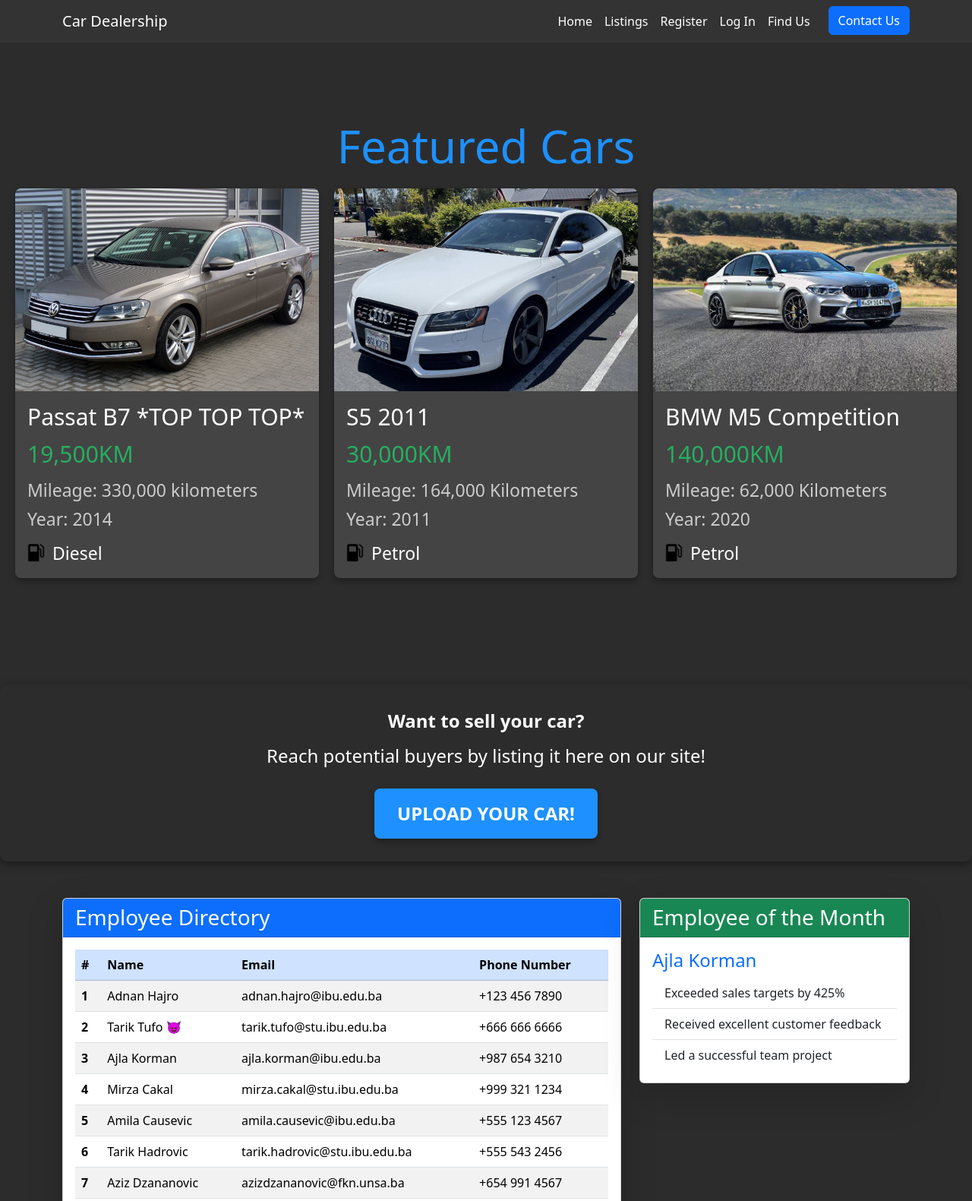
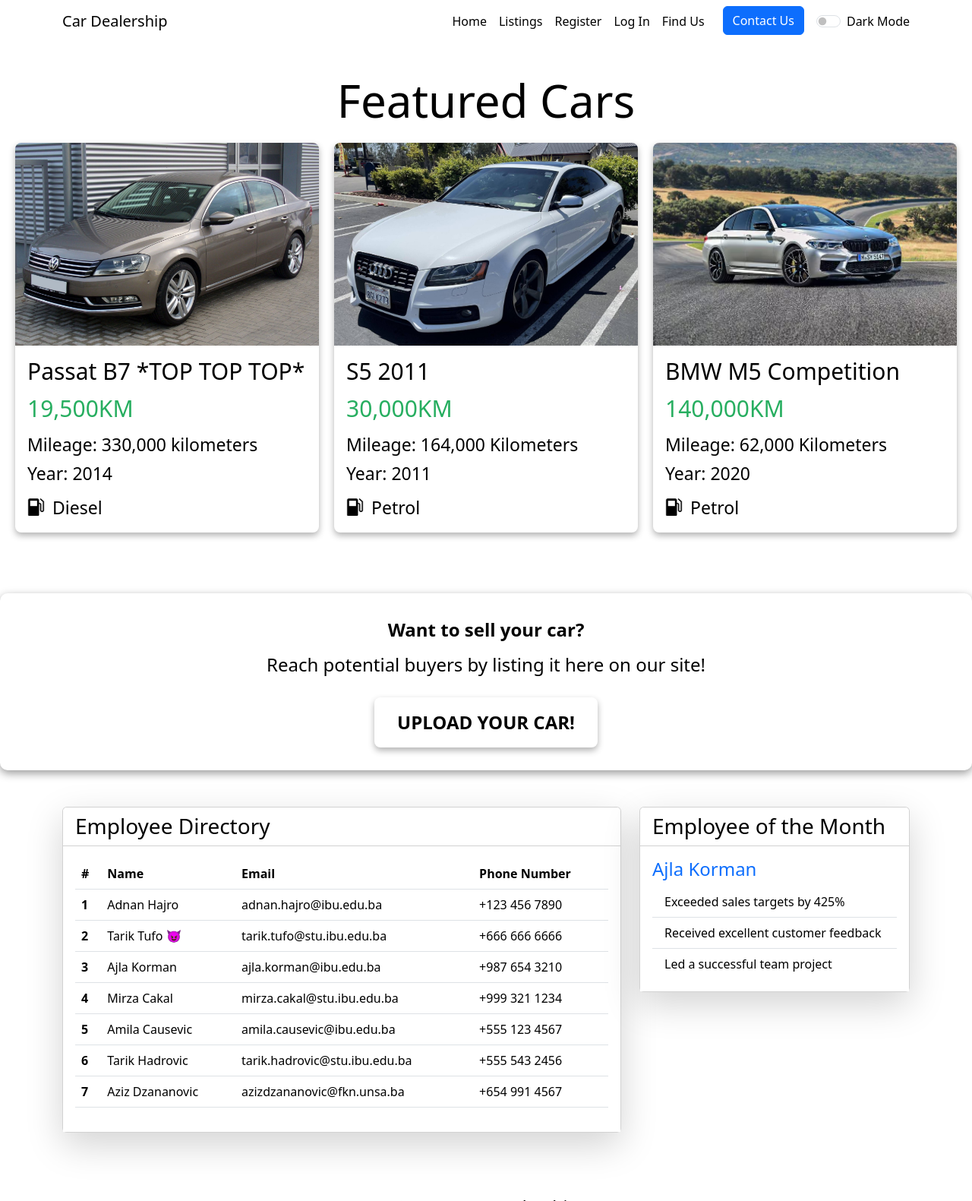
Before and after one commit to Dilfa33/CarSellingWebsite, a website: page index.html in a window 1280 px wide. Shown: the top 1581 px of the page at 76% size. Drawn offline with nearby package versions, Linux system fonts and the light colour scheme.

Commit message:
Added a theme switcher

```diff
--- a/index.html
+++ b/index.html
@@ -1,16 +1,18 @@
 <!DOCTYPE html>
-<html lang="en">
+<html lang="en" data-theme="light">
 <head>
     <meta charset="UTF-8">
     <meta name="viewport" content="width=device-width, initial-scale=1.0">
     <title>Car Dealership | Home</title>
     <link rel="stylesheet" href="style.css">
+    <script src="theme_switcher.js" defer></script>
 
     <!-- Bootstrap 5 CDN -->
     <link href="https://cdn.jsdelivr.net/npm/bootstrap@5.3.0-alpha1/dist/css/bootstrap.min.css" rel="stylesheet">
 
 </head>
-<body style="background-color: #2C2C2C;">
+<body style="background-color: var(--background-color);">
+
 
 <!-- Navbar -->
 <nav class="navbar navbar-expand-lg">
@@ -30,6 +32,14 @@
                     <button type="button" class="btn btn-primary ms-lg-3" data-bs-toggle="modal" data-bs-target="#contactModal">
                         Contact Us
                     </button>
+                </li>
+                <li class="nav-item">
+                    <div class="form-check form-switch ms-lg-3 my-2 theme-switcher">
+                        <label class="form-check-label" style="color: var(--text-color);">
+                            <input class="form-check-input" type="checkbox" id="themeToggle">
+                            Dark Mode
+                        </label>
+                    </div>
                 </li>
             </ul>
         </div>
@@ -104,13 +114,13 @@
 <div class="container my-5">
     <div class="row g-4">
         <div class="col-lg-8">
-            <div class="card shadow-lg custom-bg">
-                <div class="card-header bg-primary text-white">
+            <div class="card shadow-lg">
+                <div class="card-header" style="background-color: var(--background-color); color: var(--text-color);">
                     <h3 class="mb-0">Employee Directory</h3>
                 </div>
-                <div class="card-body">
-                    <table class="table table-striped table-hover text-light-custom">
-                        <thead class="table-primary">
+                <div class="card-body" style="background-color: var(--background-color); color: var(--text-color);">
+                    <table class="table" style="background-color: var(--background-color); color: var(--text-color);">
+                        <thead class="table" style="background-color: var(--background-color); color: var(--text-color);">
                         <tr>
                             <th scope="col">#</th>
                             <th scope="col">Name</th>
@@ -168,16 +178,16 @@
         </div>
 
         <div class="col-lg-4">
-            <div class="card shadow-lg custom-bg">
-                <div class="card-header bg-success text-white">
+            <div class="card shadow-lg " style="background-color: var(--background-color); color: var(--text-color);">
+                <div class="card-header" style="background-color: var(--background-color); color: var(--text-color);">
                     <h3 class="mb-0">Employee of the Month</h3>
                 </div>
-                <div class="card-body">
+                <div class="card-body" style="background-color: var(--background-color); color: var(--text-color);">
                     <h4 class="text-primary">Ajla Korman</h4>
-                    <ul class="list-group list-group-flush">
-                        <li class="list-group-item">Exceeded sales targets by 425%</li>
-                        <li class="list-group-item">Received excellent customer feedback</li>
-                        <li class="list-group-item">Led a successful team project</li>
+                    <ul class="list-group list-group-flush" style="background-color: var(--background-color); color: var(--text-color);">
+                        <li class="list-group-item" style="background-color: var(--background-color); color: var(--text-color);">Exceeded sales targets by 425%</li>
+                        <li class="list-group-item" style="background-color: var(--background-color); color: var(--text-color);">Received excellent customer feedback</li>
+                        <li class="list-group-item" style="background-color: var(--background-color); color: var(--text-color);">Led a successful team project</li>
                     </ul>
                 </div>
             </div>
--- a/style.css
+++ b/style.css
@@ -6,26 +6,26 @@
 
 /* Navbar */
 .navbar {
-    background-color: #333333;
+    background-color: var(--background-color)
 }
 
 .navbar a {
-    color: #FFFFFF !important;
+    color: var(--text-color); !important;
 }
 
 .navbar a:hover {
-    color: #1E90FF !important;
+    color: var(--text-color); !important;
 }
 .card:hover {
     transform: translateY(-5px);
 }
 
 .card-title {
-    color: #1E90FF;
+    color: var(--text-color);
 }
 
 .card-text {
-    color: #CCCCCC;
+    color: var(--text-color);
 }
 
 .btn-primary {
@@ -42,8 +42,8 @@
 /* start of the css for the main car listings*/
 
 .featured-bg {
-    background-color: #2C2C2C; /* Dark gray background to contrast with body */
-    padding: 60px 0; /* Adds space around the featured car section */
+    background-color: var(--background-color);
+    color: var(--text-color);
 }
 
 .car-listing {
@@ -52,7 +52,8 @@
 }
 
 .car-listing h2 {
-    color: #1E90FF;
+    background-color: var(--background-color);
+    color: var(--text-color);
     margin-bottom: 20px;
         font-size: 60px;
 }
@@ -66,8 +67,8 @@
 }
 
 .car-card {
-    background-color: #444444;
-    color: #FFFFFF;
+    background-color: var(--background-color);
+    color: var(--text-color);
     border-radius: 8px;
     overflow: hidden;
     box-shadow: 0 4px 8px rgba(0, 0, 0, 0.3);
@@ -90,7 +91,7 @@
 
 .card-content h3 {
     font-size: 30px;
-    color: #FFFFFF;
+    color: var(--text-color);
     margin-bottom: 8px;
 }
 
@@ -103,7 +104,7 @@
 
 .card-content p {
     font-size: 23px;
-    color: #CCCCCC;
+    color: var(--text-color);
     margin: 4px 0;
 }
 
@@ -111,7 +112,7 @@
     display: flex;
     align-items: center;
     font-size: 23px;
-    color: #FFFFFF;
+    color: var(--text-color);
     margin-top: 10px;
 }
 
@@ -139,8 +140,8 @@
 
 .upload-prompt {
     text-align: center;
-    background-color: #2C2C2C;
-    color: #FFFFFF;
+    background-color: var(--background-color);
+    color: var(--text-color);
     padding: 30px;
     margin: 40px 0;
     border-radius: 10px;
@@ -154,8 +155,8 @@
 
 .upload-button {
     display: inline-block;
-    background-color: #1E90FF;
-    color: #FFFFFF;
+    background-color: var(--background-color);
+    color: var(--text-color);
     font-size: 24px;
     font-weight: bold;
     padding: 15px 30px;
@@ -177,8 +178,8 @@
 
 
 .footer {
-    background-color: #333333;
-    color: #FFFFFF;
+    background-color: var(--background-color);
+    color: var(--text-color);
     text-align: center;
     padding: 33px;
     font-size: 23px;
@@ -217,6 +218,23 @@
 
 .trust-badge {
     font-weight: bold;
-    color: #1E90FF;
+    color: var(--text-color);
     font-size: 30px;
 }
+
+
+:root {
+    --background-color: #ffffff;
+    --text-color: #000000;
+}
+
+[data-theme="dark"] {
+    --background-color: #1a1a1a;
+    --text-color: #ffffff;
+}
+
+body {
+    background-color: var(--background-color);
+    color: var(--text-color);
+    transition: background-color 0.3s ease, color 0.3s ease;
+}
--- /dev/null
+++ b/theme_switcher.js
@@ -0,0 +1,11 @@
+document.addEventListener("DOMContentLoaded", function () {
+    const themeToggle = document.getElementById("themeToggle");
+    const currentTheme = document.documentElement.getAttribute("data-theme") || "light";
+
+    themeToggle.checked = currentTheme === "dark";
+
+    themeToggle.addEventListener("change", function () {
+        const newTheme = themeToggle.checked ? "dark" : "light";
+        document.documentElement.setAttribute("data-theme", newTheme);
+    });
+});
```
